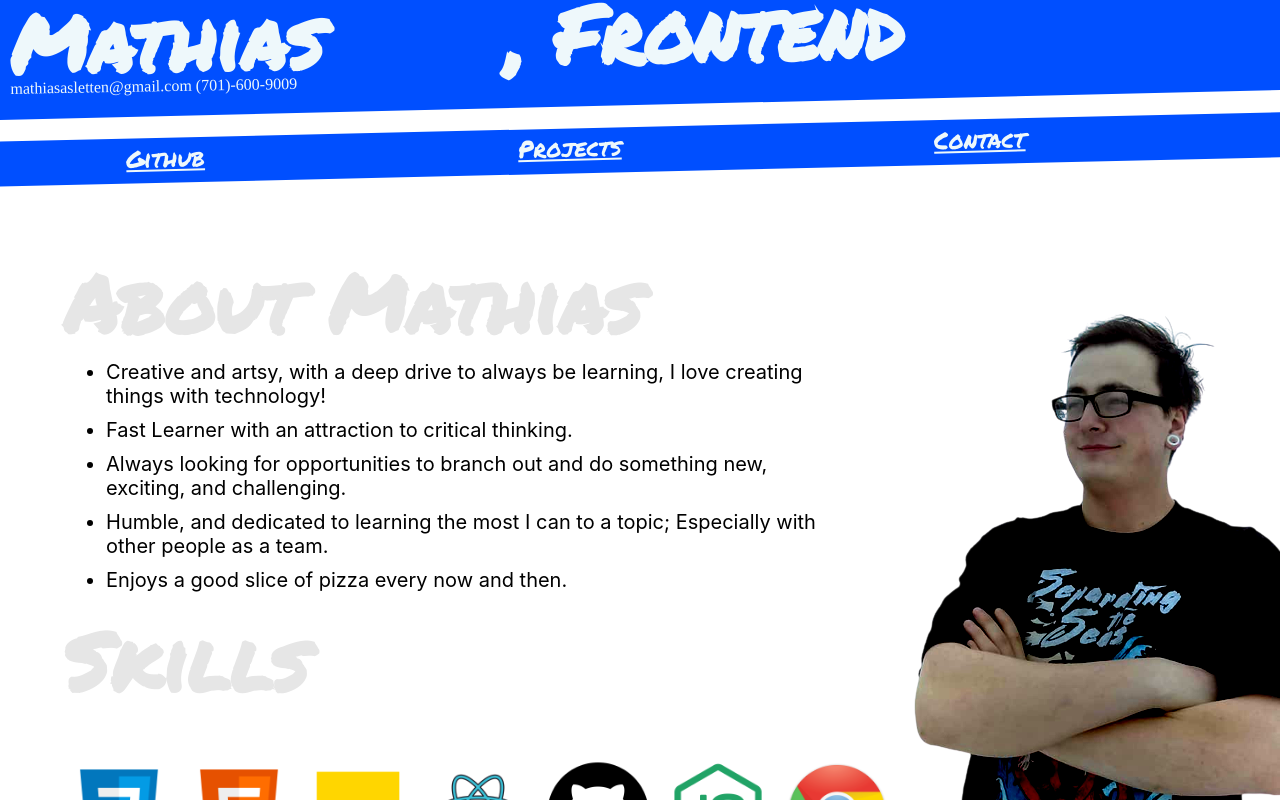
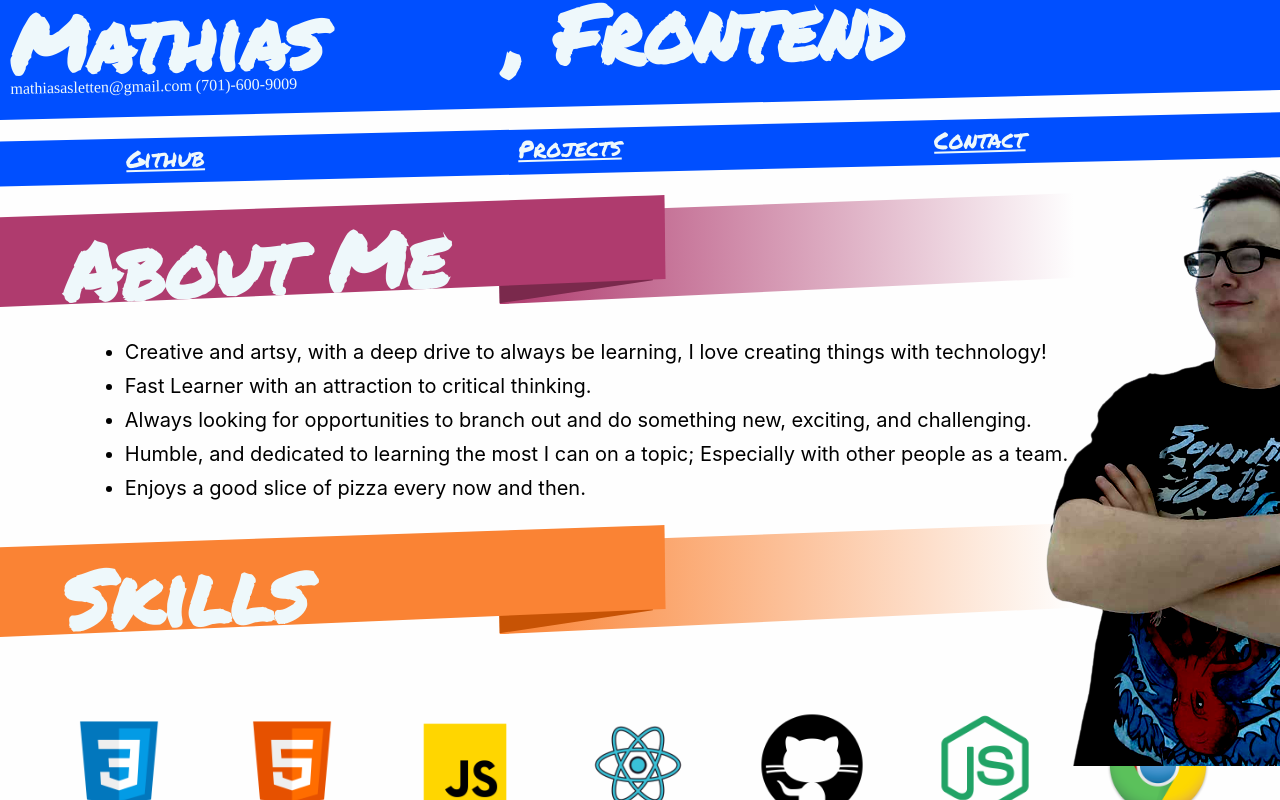
Before and after one commit to SnoFlak/portfolio-landing, a React (Create React App) app in the folder portfolio-landing/: page / in a window 1280 px wide. Shown: the top 800 px of the page. Built offline with nearby package versions, Linux system fonts and the light colour scheme.

Commit message:
update Visual eye candy update to the site.

```diff
--- a/portfolio-landing/src/App.css
+++ b/portfolio-landing/src/App.css
@@ -7,12 +7,14 @@
 }
 
 .App {
+    /* background: linear-gradient( #FEFEFE, #f0f0f0); */
+    background-color: #FEFEFE;
     overflow:hidden;
 }
 
 h2 {
     font-family: 'Permanent Marker', cursive;
-    color: #E6E6E6;
+    color: #EEF8FB;
     font-size: 5rem;
 }
 
@@ -85,6 +87,7 @@ li {
     position: relative;
     left: -10vw;
     width: 120vw;
+    margin-bottom: -8vh;
 }
 
 .nav-bar {
@@ -140,6 +143,8 @@ li {
 
 .mathias {
     position: relative;
+    left: -20%;
+    top: -10vh;
     filter: contrast(200%);
 }
 
@@ -229,6 +234,59 @@ footer p {
     text-align: center;
 }
 
+.banner-container {
+    transform: rotateZ(-0.75deg);
+    overflow:hidden;
+    position: relative;
+    max-width: 120%;
+    max-height: 25vh;
+    height: 25vh;
+    left: -10vw;
+    width: 120vw;
+    margin-bottom: -5vh;
+}
+
+.banner-top {
+    display: flex;
+    flex-direction: row;
+    min-height: 15vh;
+    background-color:#004FFF;
+    clip-path: polygon(50% 12.5%,50% 82.5%,0% 100%, 0% 25%);
+}
+
+.banner-top h2 {
+    position: relative;
+    top: 20px;
+    left: 10vw;
+    transform: rotateZ(-1.5deg);
+}
+
+.banner-fold {
+    position: relative;
+    top: calc(-60% + 1px);
+    z-index: -2;
+    max-width: 120%;
+    max-height: 15vh;
+    min-height: 15vh;
+    left: -4vw;
+    min-width: 120vw;
+    background-color: #01287d;
+    clip-path: polygon(50% 12.5%,50% 82.5%,40% 100%, 40% 25%);
+}
+
+.banner-bottom {
+    position: relative;
+    top:calc(-120% + 2px);
+    z-index: -3;
+    max-width: 50%;
+    max-height: 15vh;
+    min-height: 15vh;
+    left: 44vw;
+    min-width: 100vw;
+    background: linear-gradient(to right, #004FFF, rgba(254, 254, 254, 0.1) 45%);;
+    clip-path: polygon(50% 12.5%,50% 82.5%,0% 100%, 0% 25%);
+}
+
 @media screen and (max-width: 1024px) {
     .frontend-developer {
         display: none;
@@ -247,6 +305,7 @@ footer p {
 
     .nav-control-div{
         transform: rotateZ(-1deg);
+        margin-bottom: 0;
     }
 
     .nav-bar a {
@@ -255,6 +314,11 @@ footer p {
 
     .projects-link-pc {
         display: none;
+    }
+
+    .banner-top h2 {
+        top: 30px;
+        font-size: 4rem;
     }
 }
 
@@ -309,12 +373,23 @@ footer p {
     .project {
         flex-direction: column;
     }
+    .project-text {
+        max-width: 80%;
+        width: 80%;
+    }
 
     .project-image {
         margin-top: 20px;
         max-width: 80%;
     }
+    .banner-top h2 {
+        font-size: 2rem;
+        top: 5vh;
+        left: 7vw;
+        transform: rotateZ(-5deg);
+    }
     .socials a {
         max-width: 25%;
     }
+
   }
--- a/portfolio-landing/src/components/About.js
+++ b/portfolio-landing/src/components/About.js
@@ -4,13 +4,19 @@ const About = () => {
     return(
         <div className="about">
             <div className="about-text-container">
-                <h2>About Mathias</h2>
+                <div className="banner-container">
+                    <div className="banner-top" style={{backgroundColor: '#AF3B6E'}}>
+                        <h2>About Me</h2>
+                    </div>
+                    <div className="banner-fold" style={{backgroundColor: '#7A294C'}}></div>
+                    <div className="banner-bottom" style={{background: 'linear-gradient(to right, #AF3B6E, rgba(254,254,254,0.1) 45%'}}></div>
+                </div>
                 <div className="about-text">
                     <ul>
                         <li>Creative and artsy, with a deep drive to always be learning, I love creating things with technology!</li>
                         <li>Fast Learner with an attraction to critical thinking.</li>
                         <li>Always looking for opportunities to branch out and do something new, exciting, and challenging.</li>
-                        <li>Humble, and dedicated to learning the most I can to a topic; Especially with other people as a team.</li>
+                        <li>Humble, and dedicated to learning the most I can on a topic; Especially with other people as a team.</li>
                         <li>Enjoys a good slice of pizza every now and then.</li>
                     </ul>
                 </div>
--- a/portfolio-landing/src/components/Contact.js
+++ b/portfolio-landing/src/components/Contact.js
@@ -3,7 +3,13 @@ import INSTAGRAM from '../imgs/instagram.png';
 const Contact = () => {
     return(
         <div className="contact" id="contact">
-            <h2 id="contact-title">Contact Mathias</h2>
+            <div className="banner-container">
+                    <div className="banner-top" style={{backgroundColor: '#53226D'}}>
+                        <h2>Contact</h2>
+                    </div>
+                    <div className="banner-fold" style={{backgroundColor: '#3B184E'}}></div>
+                    <div className="banner-bottom" style={{background: 'linear-gradient(to right, #53226D, rgba(254,254,254,0.1) 45%'}}></div>
+                </div>
             <div className="contact-info">
                 <a href="mailto:mathiasasletten@gmail.com">mathiasasletten@gmail.com</a>
                 <a href="tel:701-600-9009">(701) 600-9009</a>
--- a/portfolio-landing/src/components/Projects.js
+++ b/portfolio-landing/src/components/Projects.js
@@ -3,7 +3,13 @@ import TM from '../imgs/Taskmeister.png';
 const Projects = () => {
     return(
         <div className="projects">
-            <h2 id="projects">Projects</h2>
+            <div className="banner-container">
+                    <div className="banner-top" style={{backgroundColor: '#4CB944'}}>
+                        <h2 id="projects">Projects</h2>
+                    </div>
+                    <div className="banner-fold" style={{backgroundColor: '#31722C'}}></div>
+                    <div className="banner-bottom" style={{background: 'linear-gradient(to right, #4CB944, rgba(254, 254, 254, 0.1) 45%'}}></div>
+                </div>
             <div className="project">
                 <div className="project-text">
                     <a href="https://github.com/SnoFlak/storefront"><h3>Arrow (storefront) </h3></a>
--- a/portfolio-landing/src/components/Skills.js
+++ b/portfolio-landing/src/components/Skills.js
@@ -8,7 +8,13 @@ import CHROME from '../imgs/chrome.png';
 const Skills = () => {
     return(
         <div className="skills" id="skills">
-            <h2>Skills</h2>
+            <div className="banner-container">
+                    <div className="banner-top" style={{backgroundColor: '#FA8334'}}>
+                        <h2>Skills</h2>
+                    </div>
+                    <div className="banner-fold" style={{backgroundColor: '#C75305'}}></div>
+                    <div className="banner-bottom" style={{background: 'linear-gradient(to right, #FA8334, rgba(254,254,254,0.1) 45%'}}></div>
+                </div>
             <div className="skills-container">
                 <ul className="skills-imgs">
                     <li>
```
